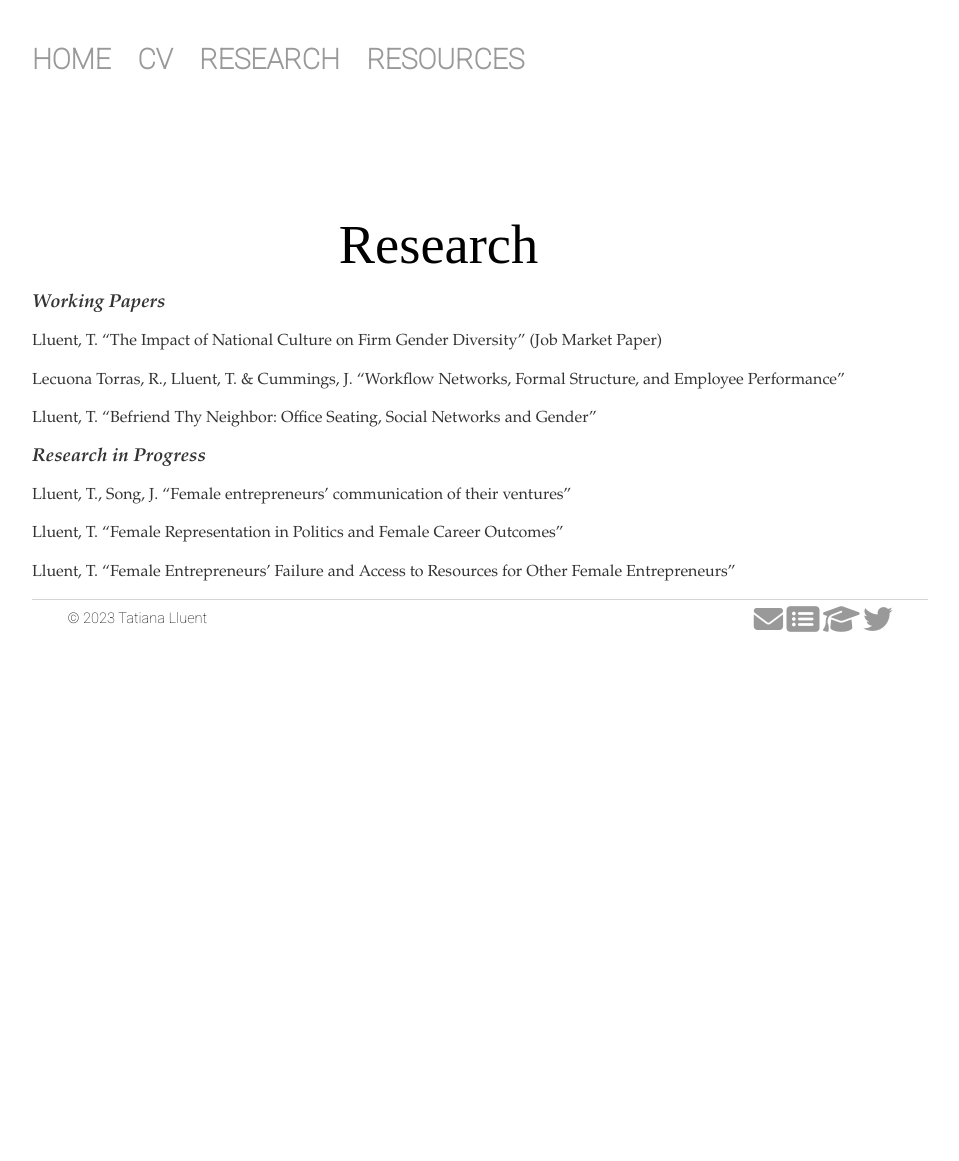
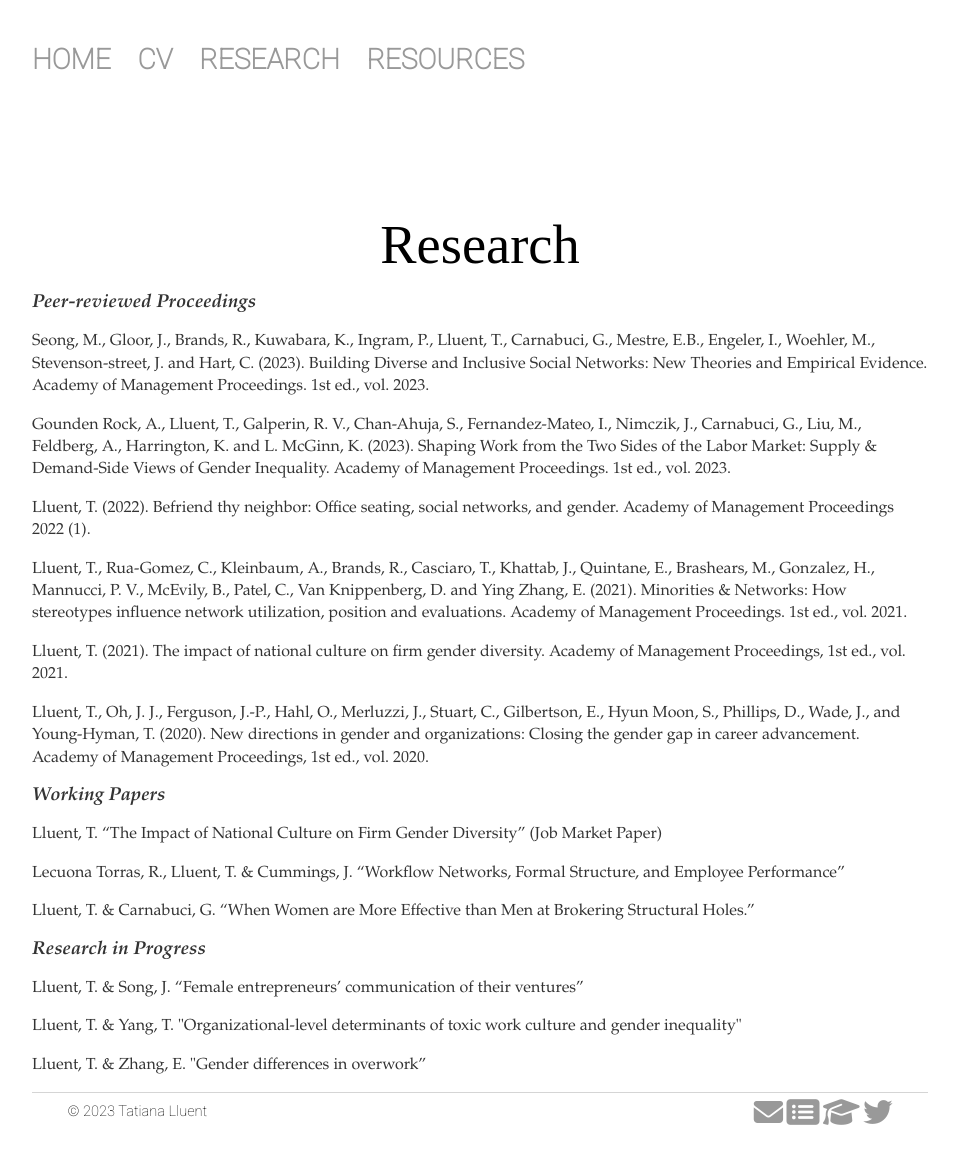
Before and after one commit to tatianalluent/tatianalluent.github.io, a Jekyll site: the page built from research/index.html, in a window 1280 px wide. Shown: the whole page, without its empty margins (160-1119 px from the left). Built offline with Jekyll 4.4.1, drawn with Linux system fonts in a browser that asks for light colours; nearby versions of some CDN libraries; before the commit the page ends 900 px from its top, so only the background shows below that.

Commit message:
Update index.html

```diff
--- a/research/index.html
+++ b/research/index.html
@@ -4,19 +4,34 @@ title: Tatiana Lluent, Research
 ---
 <div class="blurb">
 	<h1>Research</h1>
+
+	<p><span style="font-size: 14pt"><em><strong>Peer-reviewed Proceedings</strong></em></span><p>
+
+		<p>Seong, M., Gloor, J., Brands, R., Kuwabara, K., Ingram, P., Lluent, T., Carnabuci, G., Mestre, E.B., Engeler, I., Woehler, M., Stevenson-street, J. and Hart, C. (2023). Building Diverse and Inclusive Social Networks: New Theories and Empirical Evidence. Academy of Management Proceedings. 1st ed., vol. 2023.</p>
+
+		<p>Gounden Rock, A., Lluent, T., Galperin, R. V., Chan-Ahuja, S., Fernandez-Mateo, I., Nimczik, J., Carnabuci, G., Liu, M., Feldberg, A., Harrington, K. and L. McGinn, K. (2023). Shaping Work from the Two Sides of the Labor Market: Supply & Demand-Side Views of Gender Inequality. Academy of Management Proceedings. 1st ed., vol. 2023.</p>
+
+		<p>Lluent, T. (2022). Befriend thy neighbor: Office seating, social networks, and gender. Academy of Management Proceedings 2022 (1).</p>
+
+		<p>Lluent, T., Rua-Gomez, C., Kleinbaum, A., Brands, R., Casciaro, T., Khattab, J., Quintane, E., Brashears, M., Gonzalez, H., Mannucci, P. V., McEvily, B., Patel, C., Van Knippenberg, D. and Ying Zhang, E. (2021). Minorities & Networks: How stereotypes influence network utilization, position and evaluations. Academy of Management Proceedings. 1st ed., vol. 2021.</p>
+
+		<p>Lluent, T. (2021). The impact of national culture on firm gender diversity. Academy of Management Proceedings, 1st ed., vol. 2021.</p>
+
+		<p>Lluent, T., Oh, J. J., Ferguson, J.-P., Hahl, O., Merluzzi, J., Stuart, C., Gilbertson, E., Hyun Moon, S., Phillips, D., Wade, J., and Young-Hyman, T. (2020). New directions in gender and organizations: Closing the gender gap in career advancement. Academy of Management Proceedings, 1st ed., vol. 2020.</p>
+
 	<p><span style="font-size: 14pt"><em><strong>Working Papers</strong></em></span><p>
 
 		<p>Lluent, T. “The Impact of National Culture on Firm Gender Diversity” (Job Market Paper)</p>
 
 		<p>Lecuona Torras, R., Lluent, T. & Cummings, J. “Workflow Networks, Formal Structure, and Employee Performance”</p>
 
-		<p>Lluent, T. “Befriend Thy Neighbor: Office Seating, Social Networks and Gender”</p>
+		<p>Lluent, T. & Carnabuci, G. “When Women are More Effective than Men at Brokering Structural Holes.”</p>
 
 	<p><span style="font-size: 14pt"><em><strong>Research in Progress</strong></em></span><p>
 
-		<p>Lluent, T., Song, J. “Female entrepreneurs’ communication of their ventures”</p>
+		<p>Lluent, T. & Song, J. “Female entrepreneurs’ communication of their ventures”</p>
 
-		<p>Lluent, T. “Female Representation in Politics and Female Career Outcomes”</p>
+		<p>Lluent, T. & Yang, T. "Organizational-level determinants of toxic work culture and gender inequality"</p>
 
-		<p>Lluent, T. “Female Entrepreneurs’ Failure and Access to Resources for Other Female Entrepreneurs”</p>
+		<p>Lluent, T. & Zhang, E. "Gender differences in overwork”</p>
 </div><!-- /.blurb -->
```
